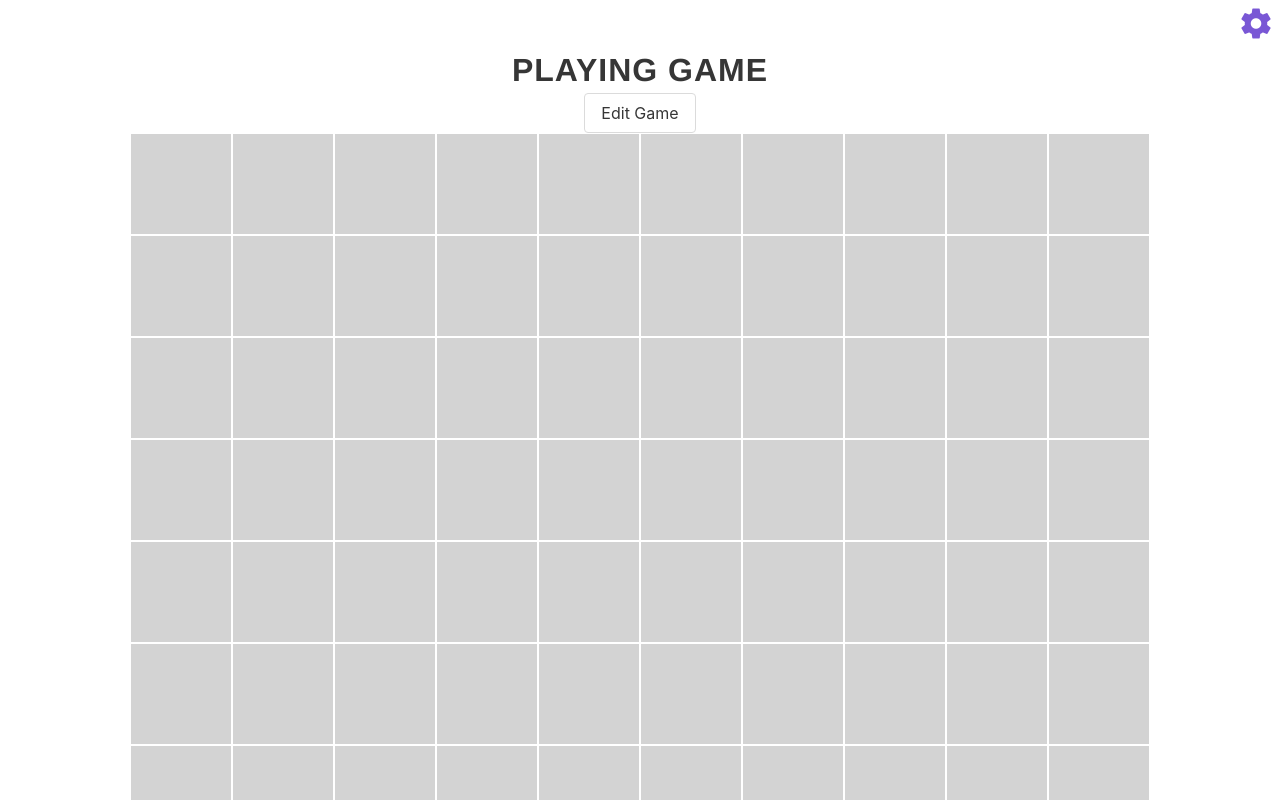
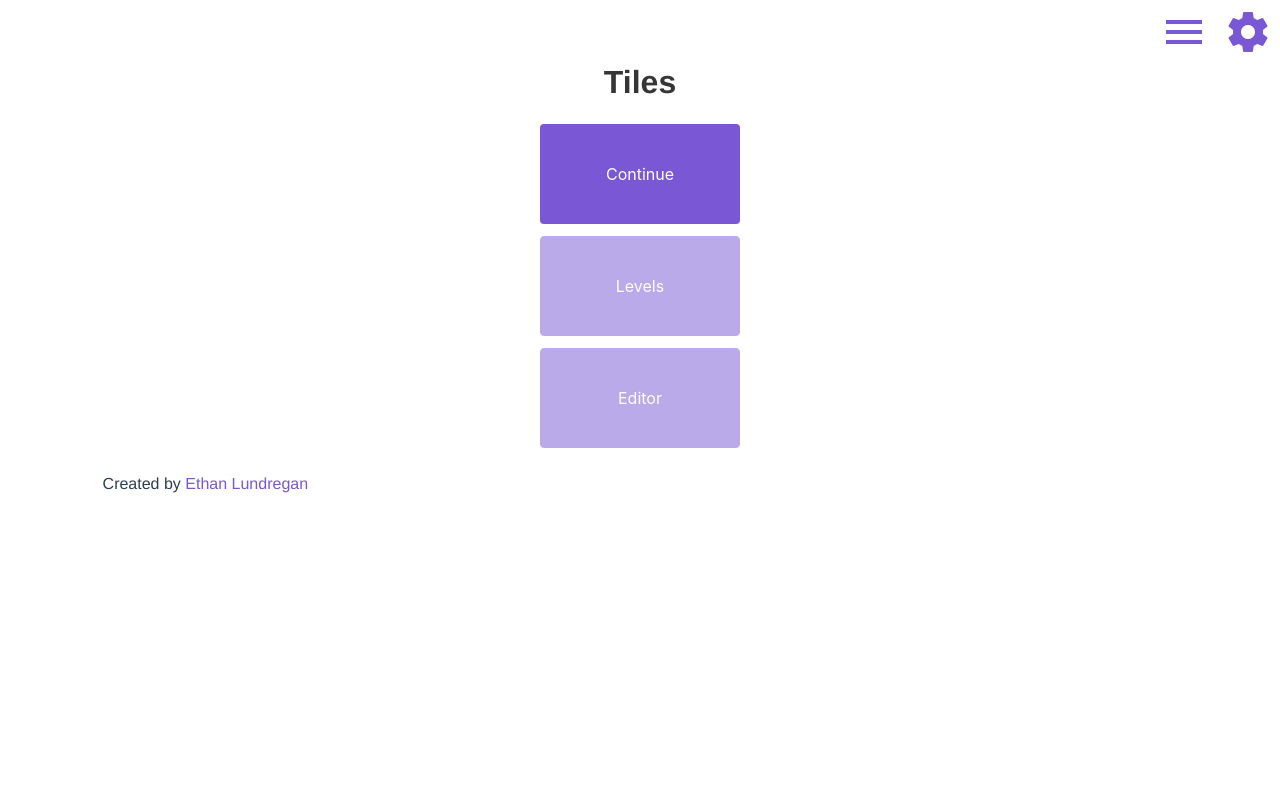
Before and after one commit to lundregan/electron-game, a Vue app: page /#/ in a window 1280 px wide. Shown: the top 800 px of the page. Built offline with nearby package versions, Linux system fonts and the light colour scheme.

Commit message:
Main Menu

```diff
--- a/src/App.vue
+++ b/src/App.vue
@@ -2,10 +2,17 @@
   <div id="app">
     <b-navbar>
         <template slot="end">
+          <router-link to="/">
+              <b-icon
+                  icon="menu"
+                  size="is-large"
+                  style='margin: 8px;'
+              />
+            </router-link>
             <router-link to="settings">
               <b-icon
                   icon="cog"
-                  size="is-medium"
+                  size="is-large"
                   style='margin: 8px;'
               />
             </router-link>
@@ -22,7 +29,13 @@
 <style lang="scss">
 @import 'https://cdn.materialdesignicons.com/5.3.45/css/materialdesignicons.min.css';
 
+body {
+  height: 100vh;
+}
+
 #app {
+  height: 100%;
+
   font-family: Avenir, Helvetica, Arial, sans-serif;
   -webkit-font-smoothing: antialiased;
   -moz-osx-font-smoothing: grayscale;
--- a/src/router/index.ts
+++ b/src/router/index.ts
@@ -2,12 +2,18 @@ import Vue from 'vue'
 import VueRouter, { RouteConfig } from 'vue-router'
 import Game from '../views/Game.vue'
 import Settings from '../views/Settings.vue'
+import MainMenu from '../views/MainMenu.vue'
 
 Vue.use(VueRouter)
 
 const routes: Array<RouteConfig> = [
   {
     path: '/',
+    name: 'MainMenu',
+    component: MainMenu
+  },
+  {
+    path: '/game',
     name: 'Game',
     component: Game
   },
--- /dev/null
+++ b/src/views/MainMenu.vue
@@ -0,0 +1,44 @@
+<template>
+<div class="main-menu">
+    <div class="columns is-vcentered">
+        <div class="column">
+            <p class='title'>Tiles</p>
+            <b-field>
+                <router-link to='Game'>
+                <b-button class='menu-button is-primary mx-4'>Continue</b-button>
+                </router-link>
+            </b-field>
+            <b-field>
+                <b-button class='menu-button is-primary mx-4' disabled>Levels</b-button>
+            </b-field>
+            <b-field>
+                <b-button class='menu-button is-primary mx-4' disabled>Editor</b-button>
+            </b-field>
+        </div>
+    </div>
+    <div class="columns">
+        <div class="column">Created by <a href='//github.com/lundregan' target='_blank'>Ethan Lundregan</a></div>
+        <div class="column"></div>
+        <div class="column"></div>
+    </div>
+</div>
+</template>
+
+<script>
+export default {
+
+}
+</script>
+
+<style>
+.main-menu {
+    height: 100%;
+}
+
+.menu-button {
+    min-width: 200px;
+    min-height: 100px;
+
+    font-size: 2rem
+}
+</style>
```
